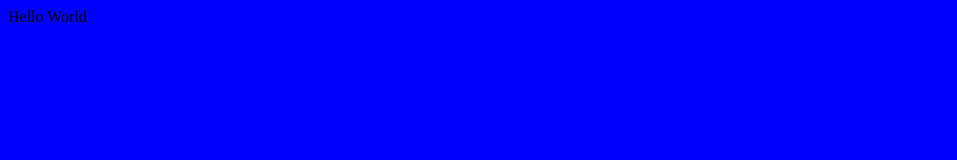
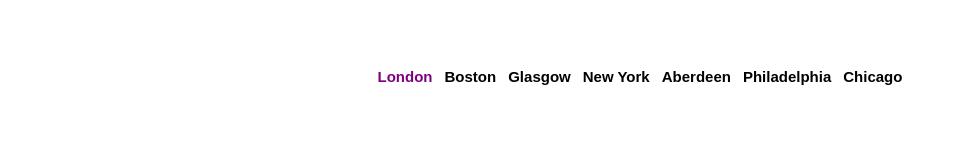
Before and after one commit to mondongos/weather-app, a React app: page / in a window 1280 px wide. Shown: the whole page, without its empty margins (0-957 px from the left). Built offline with nearby package versions, Linux system fonts and the light colour scheme.

Commit message:
Create city navbar and set state

```diff
--- /dev/null
+++ b/app/components/weather.js
@@ -0,0 +1,37 @@
+import React from 'react'
+
+export default class Weather extends React.Component {
+    constructor(props) {
+        super(props)
+
+        this.state = {
+            selectedCity: "London"
+        }
+
+        this.updateCity = this.updateCity.bind(this)
+    }
+
+    updateCity (selectedCity) {
+        this.setState({
+            selectedCity
+        })
+    }
+
+    render() {
+        const cities = ["London", "Boston", "Glasgow", "New York", "Aberdeen", "Philadelphia", "Chicago"]
+        return(
+            <ul className="flex-center">
+                {cities.map((city) => (
+                    <li key={city}>
+                        <button
+                        className="btn-clear nav-link"
+                        style={city === this.state.selectedCity ? {color: "purple"} : null}
+                        onClick={() => this.updateCity(city)}>
+                        {city}
+                        </button>
+                    </li>
+                ))}
+            </ul>
+        )
+    }
+}
--- a/app/index.css
+++ b/app/index.css
@@ -1,3 +1,41 @@
-body {
-    background: blue
-}
+html, body, #app {
+    margin: 0;
+    height: 100%;
+    width: 100%;
+  }
+
+  body {
+    font-family: -apple-system,BlinkMacSystemFont,Segoe UI,Roboto,Oxygen-Sans,Ubuntu,Cantarell,Helvetica Neue,sans-serif;
+  }
+
+  ul {
+    padding: 0;
+  }
+
+  li {
+    list-style-type: none;
+  }
+
+  .container {
+    max-width: 1200px;
+    margin: 0 auto;
+    padding: 50px;
+  }
+
+  .flex-center {
+    display: flex;
+    justify-content: center;
+    align-items: center;
+  }
+
+  .btn-clear {
+    border: none;
+    background: transparent;
+  }
+
+  .nav-link {
+    font-size: 15px;
+    font-weight: bold;
+    text-decoration: none;
+    color: inherit;
+  }
--- a/app/index.js
+++ b/app/index.js
@@ -1,12 +1,13 @@
 import React from 'react'
 import ReactDOM from 'react-dom'
 import './index.css'
+import Weather from './components/weather'
 
 class App extends React.Component {
     render() {
         return (
-             <div>
-                 Hello World
+             <div className="container">
+                 <Weather/>
             </div>
         )
     }
```
